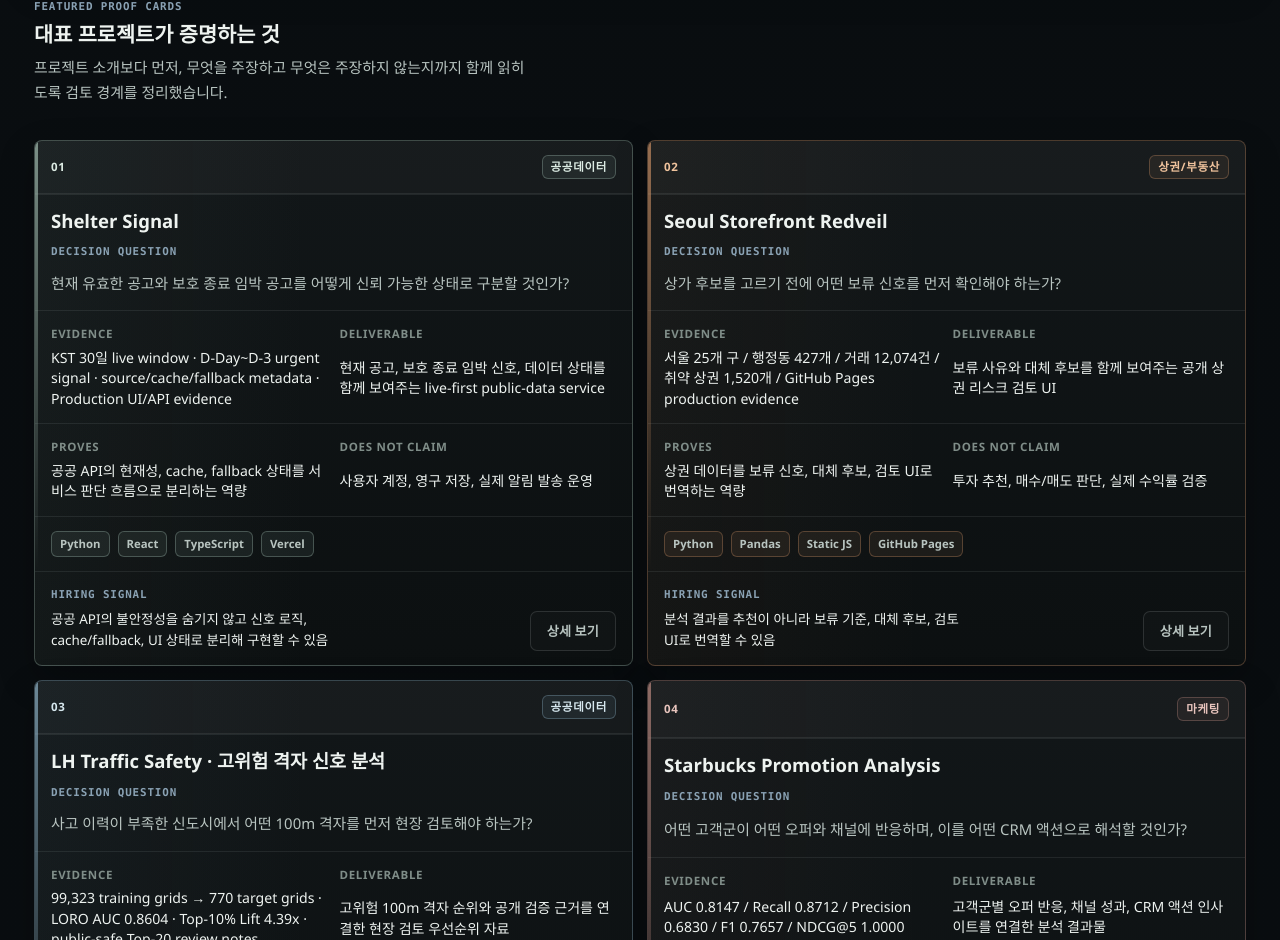
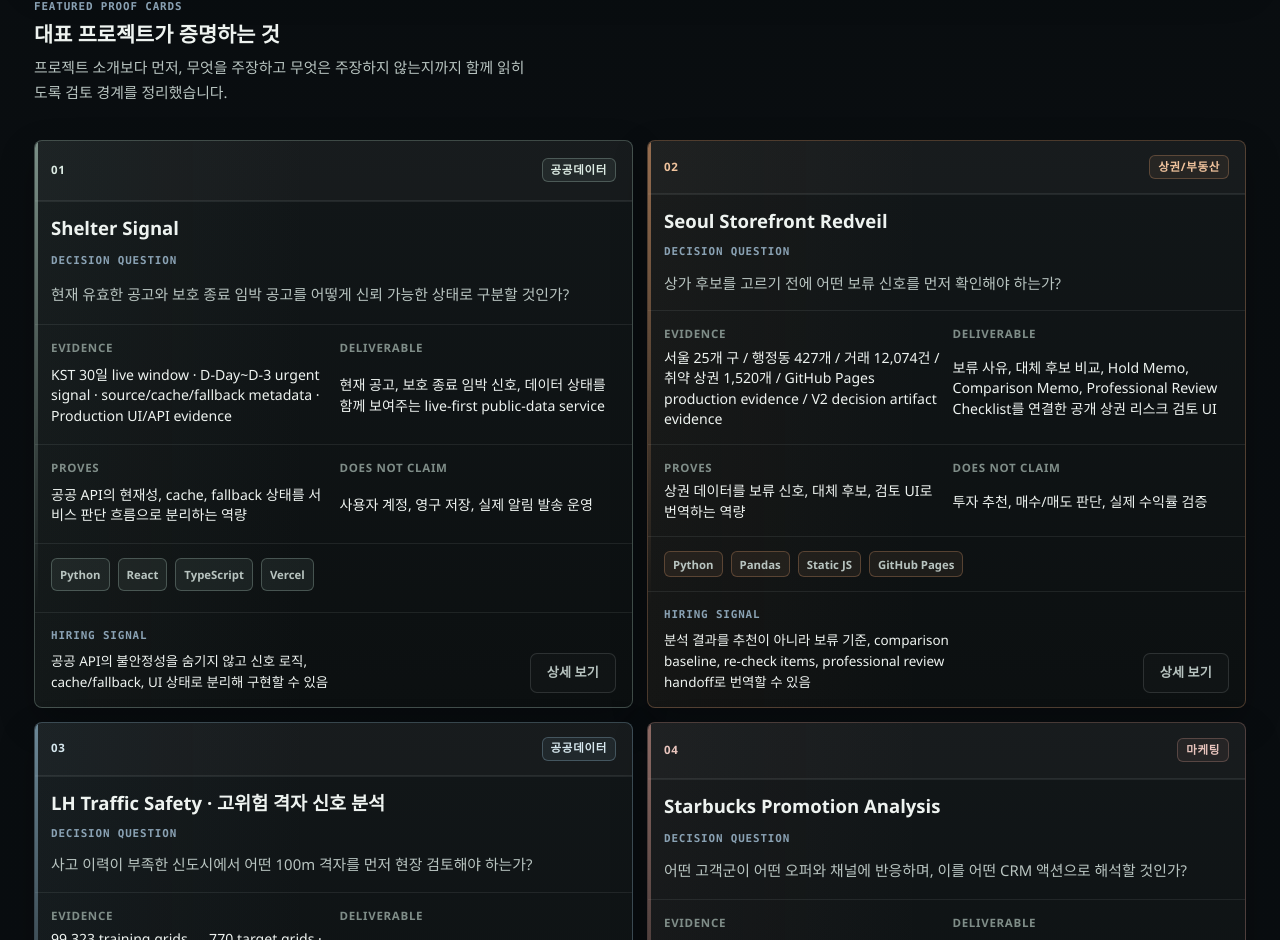
Before and after one commit to dffxonnb-cyber/signal-archive, a Next.js app: page / in a window 1280 px wide. Shown: the part 1977-2917 px from the top of the page. Built offline with nearby package versions, Linux system fonts and the light colour scheme.

Commit message:
content: update redveil v2 decision artifact positioning

```diff
--- a/content/case-studies.ts
+++ b/content/case-studies.ts
@@ -21,7 +21,7 @@
     summary:
       "분석 결과를 차트나 점수에서 멈추지 않고, 사용자가 다음 판단을 이어갈 수 있는 검토 흐름과 산출물로 연결합니다.",
     keyMoves: [
-      "Redveil의 리스크 점수·보류 사유·대체 후보를 하나의 웹 검토 순서로 연결합니다.",
+      "Redveil의 리스크 점수에서 보류 사유, 대체 후보 비교, Hold Memo, Comparison Memo, Professional Review Checklist까지 이어지는 reviewable decision artifact 흐름을 연결합니다.",
       "Shelter Signal의 region/page API와 current·urgent view를 대량 공공데이터 탐색 흐름으로 연결합니다.",
       "Starbucks 분석의 고객·오퍼·채널 비교를 Tableau 대시보드와 액션 인사이트로 정리합니다.",
     ],
--- a/content/projects.ts
+++ b/content/projects.ts
@@ -267,7 +267,7 @@
     status: "featured",
     category: "대표 프로젝트",
     primaryDomain: "상권/부동산",
-    summary: "상가 후보를 고르기 전에 먼저 멈춰야 할\n가격 부담·거래 둔화·과밀 신호를 검토하는\n상권 리스크 UI입니다.",
+    summary: "상가 후보를 고르기 전에 먼저 멈춰야 할\n가격 부담·거래 둔화·과밀 신호와 재확인 항목을\nreview memo로 정리하는 상권 리스크 UI입니다.",
     period: "2026",
     format: "개인 프로젝트",
     domains: ["상권 분석", "공공데이터", "리스크 모델링", "웹 구현"],
@@ -276,37 +276,37 @@
     cardTools: ["Python", "Pandas", "Static JS", "GitHub Pages"],
     stack: ["Python", "pandas", "requests", "SQL review queries", "Static HTML/CSS/JS", "Streamlit prototype", "GitHub Pages", "GitHub Actions", "Playwright checks"],
     problemTypes: ["의사결정 도구"],
-    coreTags: ["리스크 사유", "대체 후보", "공개 사이트", "공공데이터"],
-    badges: ["Featured", "End-to-End", "Public-facing"],
+    coreTags: ["리스크 사유", "대체 후보", "Decision Artifact", "공공데이터"],
+    badges: ["Featured", "End-to-End", "Public-facing", "Decision Artifact"],
     context:
-      "상권 데이터는 많지만, 매입 전 검토 단계에서 어떤 신호를 보류 사유로 읽어야 하는지는 바로 보이지 않습니다. Redveil은 후보를 고르기 전에 가격 부담, 거래 둔화, 과밀 신호와 대체 후보를 먼저 확인하는 흐름으로 설계했습니다.",
+      "상권 데이터는 많지만, 매입 전 검토 단계에서 어떤 신호를 보류 사유와 재확인 항목으로 읽어야 하는지는 바로 보이지 않습니다. Redveil은 후보를 고르기 전에 가격 부담, 거래 둔화, 과밀 신호, 대체 후보 비교, professional review handoff를 먼저 확인하는 pause-first review 흐름으로 설계했습니다.",
     outcome:
-      "서울 25개 구 상권·거래 데이터를 정리해 리스크 점수, 보류 사유, 대체 후보 비교를 한 화면에서 검토할 수 있는 공개 웹 UI로 구현했습니다.",
-    supportingLine: "보류 근거와 대체 후보를 함께 보여주는 상권 리스크 검토 프로토타입",
+      "서울 25개 구 상권·거래 데이터를 정리해 리스크 점수, 보류 사유, 대체 후보 비교, Hold Memo, Comparison Memo, Professional Review Checklist를 검토할 수 있는 공개 웹 UI로 구현했습니다.",
+    supportingLine: "보류 근거, 대체 후보, review memo를 함께 보여주는 상권 리스크 검토 프로토타입",
     review: {
       decisionQuestion: "상가 후보를 고르기 전에 어떤 보류 신호를 먼저 확인해야 하는가?",
       myRole: "리스크 기준 설계, 거래/상권 데이터 구조화, public-safe payload 정리, 정적 웹 UI 구현",
-      evidence: "서울 25개 구 / 행정동 427개 / 거래 12,074건 / 취약 상권 1,520개 / GitHub Pages production evidence",
-      deliverable: "보류 사유와 대체 후보를 함께 보여주는 공개 상권 리스크 검토 UI",
-      hiringSignal: "분석 결과를 추천이 아니라 보류 기준, 대체 후보, 검토 UI로 번역할 수 있음",
+      evidence: "서울 25개 구 / 행정동 427개 / 거래 12,074건 / 취약 상권 1,520개 / GitHub Pages production evidence / V2 decision artifact evidence",
+      deliverable: "보류 사유, 대체 후보 비교, Hold Memo, Comparison Memo, Professional Review Checklist를 연결한 공개 상권 리스크 검토 UI",
+      hiringSignal: "분석 결과를 추천이 아니라 보류 기준, comparison baseline, re-check items, professional review handoff로 번역할 수 있음",
 },
     decisionMoment: {
       originalQuestion: "어떤 상권이 좋아 보이는가?",
       reframedQuestion: "상가 후보를 고르기 전에 먼저 멈춰야 할 리스크 신호는 무엇인가?",
       keyEvidence: "서울 25개 구, 행정동 427개, 취약 상권 1,520개, 거래 12,074건",
-      finalDeliverable: "보류 사유, 리스크 축, 대체 후보 비교를 연결한 공개 웹 UI",
-      proves: "상권 데이터를 추천 결과가 아니라 검토 기준과 보류 신호로 번역하는 역량",
+      finalDeliverable: "보류 사유, 리스크 축, 대체 후보 비교, copy/export 가능한 decision artifact를 연결한 공개 웹 UI",
+      proves: "상권 데이터를 추천 결과가 아니라 검토 기준, 보류 신호, professional review handoff로 번역하는 역량",
 },
     cardBrief: {
       problem:
-        "상가 후보를 고르기 전에 가격 부담, 거래 둔화, 과밀 신호를 보류 사유로 먼저 검토할 필요가 있었음.",
+        "상가 후보를 고르기 전에 가격 부담, 거래 둔화, 과밀 신호를 보류 사유와 re-check item으로 먼저 검토할 필요가 있었음.",
       method:
-        "서울 구·행정동·거래 데이터를 정리해 리스크 축을 만들고, 보류 사유와 대체 후보를 함께 읽는 정적 웹 UI로 구현함.",
+        "서울 구·행정동·거래 데이터를 정리해 리스크 축을 만들고, 보류 사유·대체 후보·Hold Memo·Comparison Memo·Professional Review Checklist를 함께 읽는 정적 웹 UI로 구현함.",
       output: [
         "상권 리스크 점수",
         "보류 사유 요약",
-        "대체 후보 비교",
-        "GitHub Pages 공개 검토 UI",
+        "대체 후보 비교와 comparison baseline",
+        "Hold Memo / Comparison Memo / Professional Review Checklist",
   ],
 },
     metrics: [
@@ -329,7 +329,11 @@
       },
       {
         label: "Delivery",
-        value: "리스크 점수, 보류 사유, 대체 후보를 GitHub Pages 정적 웹에서 바로 확인",
+        value: "리스크 점수, 보류 사유, 대체 후보, Hold Memo, Comparison Memo를 GitHub Pages 정적 웹에서 바로 확인",
+      },
+      {
+        label: "V2 Decision Artifact",
+        value: "Hold Memo copy/export, Comparison Memo copy/export, Professional Review Checklist UI와 memo text 포함까지 검증",
       },
       {
         label: "Public Verification",
@@ -337,7 +341,7 @@
       },
       {
         label: "QA Boundary",
-        value: "v1은 stable public website, v2는 app/site/v2/ isolated experiment로 분리하고 투자 추천·수익률 검증은 주장하지 않음",
+        value: "portfolio prototype이며 투자 추천, buy/sell recommendation, 수익률 예측, 법률·세무·금융·중개·현장 전문 검토 대체를 주장하지 않음",
       },
     ],
     signalCaseStudy: {
@@ -345,8 +349,8 @@
       title: "추천보다 먼저 멈춰야 할 이유를 보여주는 구조",
       thesis:
         "서울 상가 후보를 추천하는 대신 가격 부담, 거래 둔화, 변동성, 상권 과밀을 같은 기준으로 비교해 추가 확인이 필요한 이유를 먼저 보여주는 리스크 스크리닝 프로토타입입니다.",
-      chips: ["Pause-first", "25 Districts", "12,074 Transactions", "Low-sample Warning", "Public Payload", "GitHub Pages"],
-      flow: ["Public data", "Risk signals", "Pause reasons", "District comparison", "Alternative candidates", "Review memo"],
+      chips: ["Pause-first", "25 Districts", "12,074 Transactions", "Decision Artifact", "Professional Handoff", "GitHub Pages"],
+      flow: ["Public data", "Risk score", "Pause reasons", "Alternative comparison", "Hold Memo", "Comparison Memo", "Professional Review Checklist"],
       evidenceTitle: "Production 검토 화면",
       evidenceDescription: "Primary GitHub Pages의 홈 decision surface와 구별 리포트로 현재 공개 검토 흐름을 확인했습니다.",
       evidence: [
@@ -403,22 +407,24 @@
         process: [
           "리스크 사유 중심으로 데이터 구조 재정리",
           "점수, 보류 이유, 대체 후보 비교 흐름 설계",
+          "Hold Memo, Comparison Memo, Professional Review Checklist를 decision artifact로 연결",
           "웹 페이지에서 바로 검토 가능한 형태로 구현",
         ],
-        metrics: ["상권 리스크 기준", "보류 사유 분류 기준", "대체 후보 비교 기준"],
+        metrics: ["상권 리스크 기준", "보류 사유 분류 기준", "대체 후보 비교 기준", "professional review handoff checklist"],
       },
       limitations: [
         "portfolio prototype이며 금융·법률·부동산 투자 자문이나 buy/sell recommendation이 아닙니다.",
         "공개 가능한 public-safe snapshot 기준으로 구성되어 raw data 전체 재빌드는 로컬 원천 데이터가 필요합니다.",
         "실시간 공실률, 유동 인구, 운영 매출, 임대차 조건, 권리금, 관리비, 법적 제약 같은 추가 변수는 아직 결합하지 않았습니다.",
         "실제 투자 결과와 연결한 장기 검증은 포함하지 않았습니다.",
-        "Redveil v2는 app/site/v2/ 아래의 isolated experiment이며 현재 기본 public review flow는 v1으로 유지합니다.",
+        "V2 decision artifact layer는 Hold Memo, Comparison Memo, Professional Review Checklist를 추가했지만 기존 public V1 review flow를 대체하지 않습니다.",
       ],
       linkNote: "서비스 페이지와 GitHub 저장소 문서에서 서비스 흐름과 설명 자료를 함께 확인할 수 있습니다.",
     },
     focusPoints: [
-      "상권 분석 결과를 추천 리스트가 아니라 보류 신호 검토 UI로 구현",
-      "리스크 점수보다 보류 사유와 대체 후보가 먼저 읽히는 정보 구조 설계",
+      "상권 분석 결과를 추천 리스트가 아니라 보류 신호와 decision artifact 검토 UI로 구현",
+      "리스크 점수보다 보류 사유, 대체 후보, 재확인 항목이 먼저 읽히는 정보 구조 설계",
+      "Hold Memo, Comparison Memo, Professional Review Checklist를 professional review handoff로 연결",
       "데이터 수집, 가공, 점수 계산, public-safe payload, GitHub Pages 배포까지 end-to-end로 연결",
     ],
     links: [
@@ -430,6 +436,11 @@
       {
         label: "Redveil QA Note",
         href: "https://github.com/dffxonnb-cyber/Seoul-Storefront-Redveil/blob/main/docs/REDVEIL_QA_2026-06-19.md",
+        type: "secondary",
+      },
+      {
+        label: "V2 Decision Artifact Evidence",
+        href: "https://github.com/dffxonnb-cyber/Seoul-Storefront-Redveil/blob/featrue/v2-decision-artifact/docs/evidence/v2-decision-artifact.md",
         type: "secondary",
       },
       {
@@ -445,21 +456,21 @@
         title: "프로젝트 개요",
         paragraphs: [
           "Redveil은 서울 상가 매입 전 검토에 필요한 확인 포인트를 빠르게 읽을 수 있게 만든 공개 웹 프로토타입입니다.",
-          "후보 선택을 서두르기 전에 보류 사유와 대체 후보를 먼저 검토하는 흐름을 중심에 두고 설계했습니다.",
+          "후보 선택을 서두르기 전에 보류 사유, 대체 후보, 재확인 항목을 먼저 검토하고 professional review handoff로 넘길 수 있게 설계했습니다.",
         ],
       },
       {
         title: "접근 방식",
         paragraphs: [
-          "공공데이터와 거래 데이터를 묶어 구 단위 비교, 매물 단건 검토, 대체 후보 비교, 사례/방법론 문서까지 하나의 서비스 흐름으로 연결했습니다.",
-          "분석 결과를 읽는 사람의 판단 순서를 고려해 점수, 사유, 비교, 후속 문서를 한 화면 안에서 이어지게 만들었습니다.",
+          "공공데이터와 거래 데이터를 묶어 구 단위 비교, 매물 단건 검토, 대체 후보 비교, Hold Memo/Comparison Memo export, 사례/방법론 문서까지 하나의 서비스 흐름으로 연결했습니다.",
+          "분석 결과를 읽는 사람의 판단 순서를 고려해 risk score, pause reasons, comparison baseline, re-check items, 후속 문서를 한 화면 안에서 이어지게 만들었습니다.",
         ],
       },
       {
-        title: "v1 / v2 QA boundary",
+        title: "v1 / v2 decision artifact boundary",
         paragraphs: [
-          "현재 public review flow는 v1을 기준으로 유지하고, v2는 app/site/v2/ 아래의 map-first dashboard experiment로 분리했습니다.",
-          "v2는 아직 기본 홈으로 승격하지 않았으며, Redveil 전체는 투자 추천이 아니라 매입 전 보류 신호와 대체 후보를 검토하는 portfolio prototype으로 해석해야 합니다.",
+          "기존 public V1 review flow는 유지하면서, V2는 review/compare 결과에 copy/export 가능한 Hold Memo, Comparison Memo, Professional Review Checklist를 decision artifact layer로 추가했습니다.",
+          "Redveil 전체는 투자 추천이 아니라 매입 전 보류 신호, 대체 후보 비교, 재확인 항목, professional review handoff를 검토하는 portfolio prototype으로 해석해야 합니다.",
         ],
       },
       {
```
